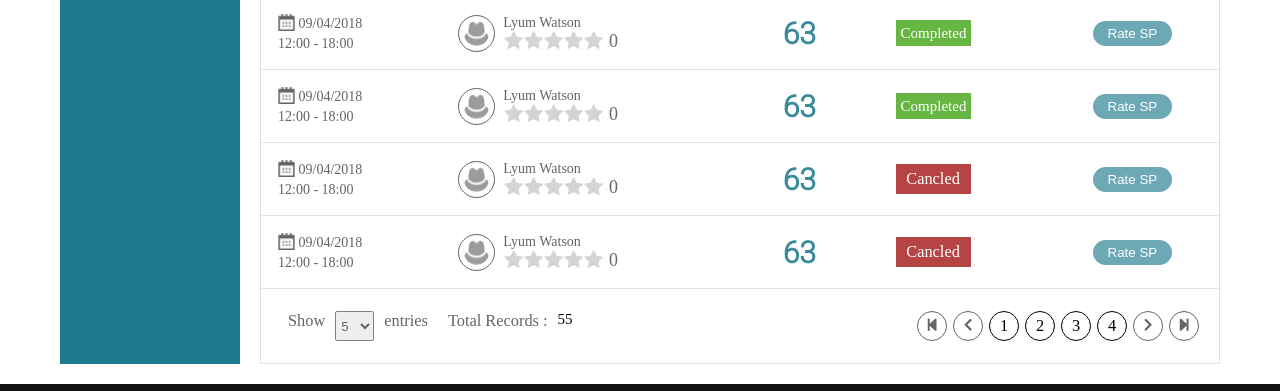
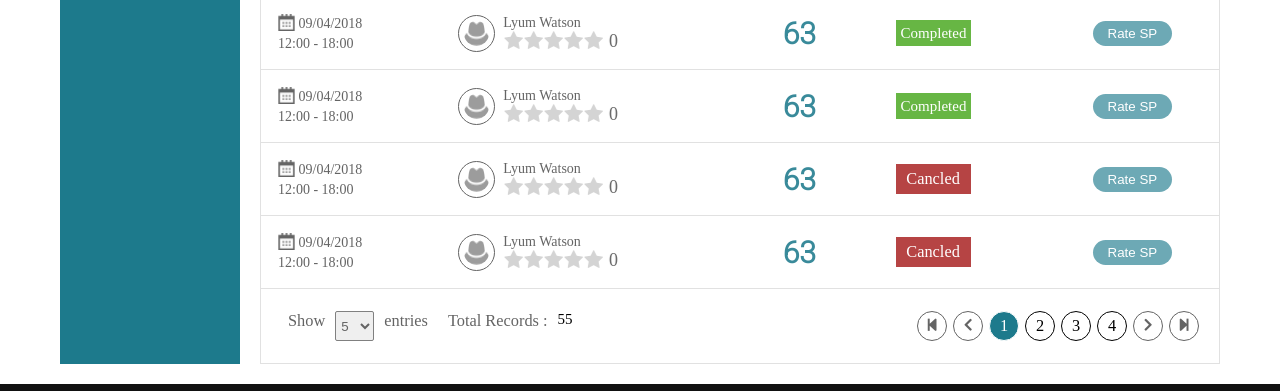
Before and after one commit to darshan-tank/HTML, a plain HTML site: page service-history.html in a window 1280 px wide. Shown: the part 745-1136 px from the top of the page. Drawn offline with Linux system fonts and the light colour scheme.

Commit message:
Update style.css

```diff
--- a/css/style.css
+++ b/css/style.css
@@ -1754,5 +1754,9 @@ select {
     text-align: center;
 }
 
+.page-active {
+    background: #1D7A8C;
+    color: white;
+}
 
 /* Service history End */
```
